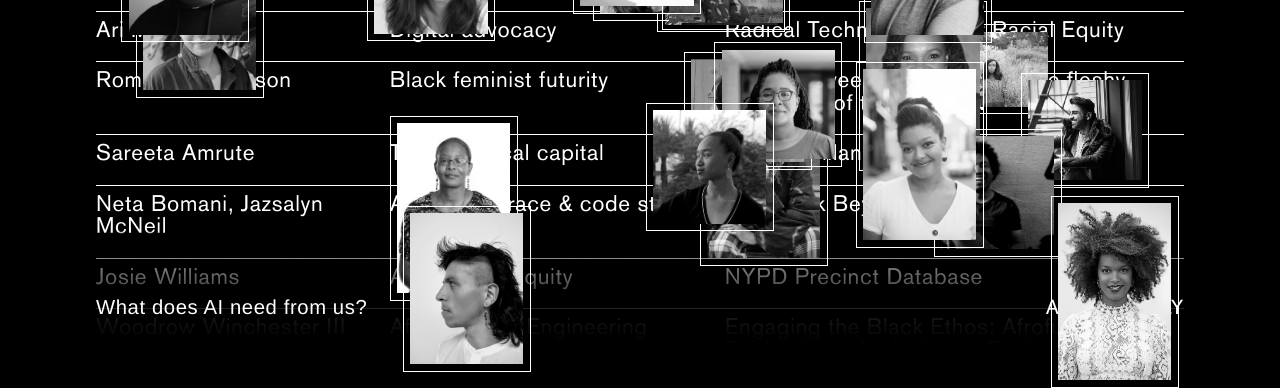
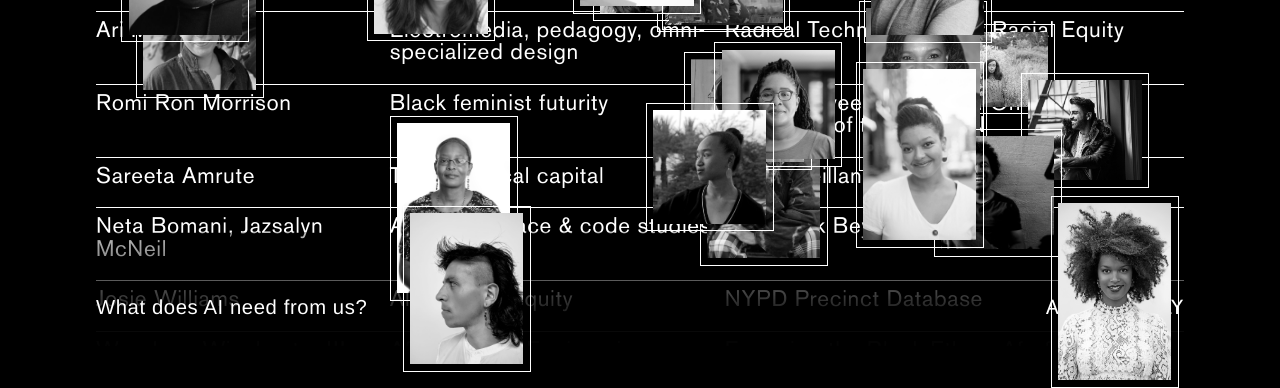
Before and after one commit to dinkins-studio/ai-assembly, a plain HTML site: page index.html in a window 1280 px wide. Shown: the part 438-826 px from the top of the page. Drawn offline with nearby package versions, Linux system fonts and the light colour scheme; animation ran at ten frames a second.

Commit message:
update Ari's expertise

```diff
--- a/index.html
+++ b/index.html
@@ -118,7 +118,7 @@
                         <!-- row -->
                         <!-- <p class="table-item small"> 2020 </p> -->
                         <p class="table-item small"> Ari Melenciano </p>
-                        <p class="table-item med"> Digital advocacy </p>
+                        <p class="table-item med"> Electromedia, pedagogy, omni-specialized design </p>
                         <p class="table-item big hide-n-seek">
                                 <a href="https://medium.com/@Ariciano/radical-technoculture-for-racial-equity-4831ba268bf2"
                                         target="_blank" class="link"> Radical Technoculture for Racial Equity
```
